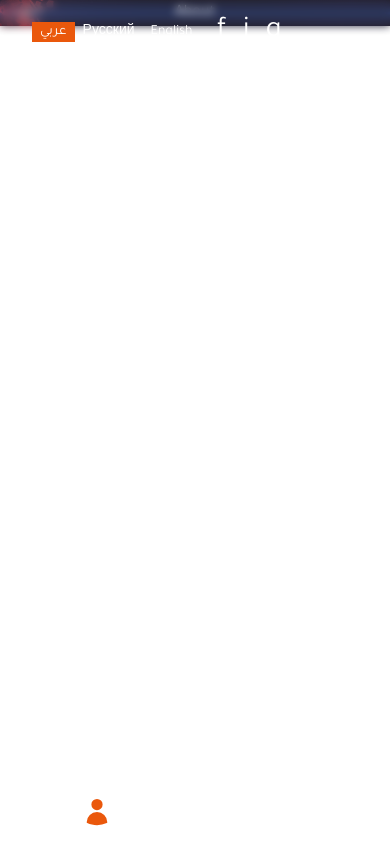
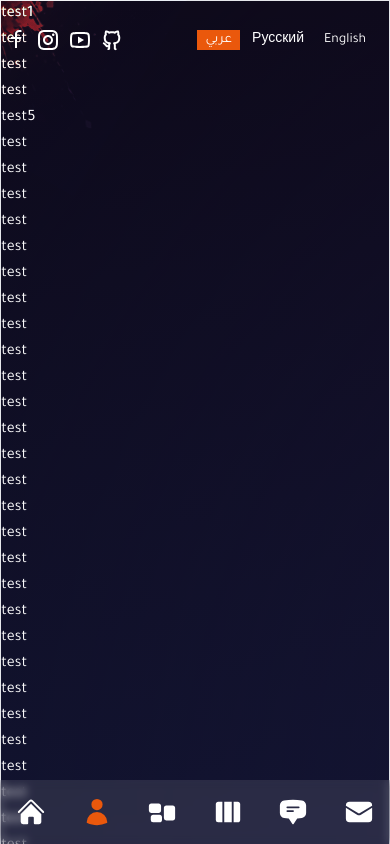
Before and after one commit to ma-91-02/mohamed-portfolio, a Next.js app: page /ar/about in a window 390 px wide. Shown: the top 844 px of the page. Built offline with nearby package versions, Linux system fonts and the light colour scheme.

Commit message:
start page about

```diff
--- a/package.json
+++ b/package.json
@@ -19,7 +19,8 @@
     "react-dom": "^18",
     "react-icons": "^5.0.1",
     "swiper": "^11.0.7",
-    "tailwind-scrollbar": "^3.1.0"
+    "tailwind-scrollbar": "^3.1.0",
+    "tsparticles": "^3.3.0"
   },
   "devDependencies": {
     "@types/node": "^20",
--- a/src/app/[locale]/about/page.tsx
+++ b/src/app/[locale]/about/page.tsx
@@ -1,3 +1,7 @@
+"use client"
+import Circles from "@/src/components/circles";
+import Avatar from "@/src/components/avatar";
+import React, { useState } from "react";
 // icons
 import {
   FaHtml5,
@@ -23,19 +27,19 @@ const aboutData = [
     info: [
       {
         title: 'Web Development',
-        // icons: [
-        //   <FaHtml5 />,
-        //   <FaCss3 />,
-        //   <FaJs />,
-        //   <FaReact />,
-        //   <SiNextdotjs />,
-        //   <SiFramer />,
-        //   <FaWordpress />,
-        // ],
+        icons: [
+          <FaHtml5 key={0} />,
+          <FaCss3 key={1} />,
+          <FaJs key={2} />,
+          <FaReact key={3} />,
+          <SiNextdotjs key={4} />,
+          <SiFramer key={5} />,
+          <FaWordpress key={6} />,
+        ],
       },
       {
         title: 'UI/UX Design',
-        // icons: [<FaFigma />, <SiAdobexd />, <SiAdobephotoshop />],
+        icons: [<FaFigma key={7} />, <SiAdobexd key={8} />, <SiAdobephotoshop key={9} />],
       },
     ],
   },
@@ -88,6 +92,59 @@ const aboutData = [
   },
 ];
 
+
+// framer motion
+import { motion } from 'framer-motion';
+import { fadeIn } from "@/variants";
 export default function About() {
-  return <div>About</div>;
+  return <main className="flex flex-col w-full h-full overflow-y-auto">
+    <Circles />
+    <div className="w-full h-[5000px] border flex flex-col">
+      <motion.div
+        variants={fadeIn('right', 0.2)}
+        initial='hidden'
+        animate="show"
+        exit='hidden'
+        className="flex absolute bottom-0 -left-[370px]">
+        <Avatar />
+      </motion.div>
+      <h1>test1</h1>
+      <h1>test</h1>
+      <h1>test</h1>
+      <h1>test</h1>
+      <h1>test5</h1>
+      <h1>test</h1>
+      <h1>test</h1>
+      <h1>test</h1>
+      <h1>test</h1>
+      <h1>test</h1>
+      <h1>test</h1>
+      <h1>test</h1>
+      <h1>test</h1>
+      <h1>test</h1>
+      <h1>test</h1>
+      <h1>test</h1>
+      <h1>test</h1>
+      <h1>test</h1>
+      <h1>test</h1>
+      <h1>test</h1>
+      <h1>test</h1>
+      <h1>test</h1>
+      <h1>test</h1>
+      <h1>test</h1>
+      <h1>test</h1>
+      <h1>test</h1>
+      <h1>test</h1>
+      <h1>test</h1>
+      <h1>test</h1>
+      <h1>test</h1>
+      <h1>test</h1>
+      <h1>test</h1>
+      <h1>test</h1>
+      <h1>test</h1>
+      <h1>test</h1>
+      <h1>test</h1>
+      <h1>test 2</h1>
+    </div>
+  </main>;
 };
--- a/src/app/[locale]/page.tsx
+++ b/src/app/[locale]/page.tsx
@@ -1,8 +1,7 @@
 "use client"
 import { useTranslations } from "next-intl";
 import Image from "next/image";
-// import Content from "./components/home-page/content";
-// import PraticlesContainer from "./components/particles-container";
+
 
 
 // components
@@ -21,10 +20,11 @@ export default function Home() {
     // <main className=" flex">
     <div className="xl:px-32 w-full h-full  xl:max-h-[820px] flex flex-col z-20 flex-1 items-center xl:justify-center  xl:flex-row  xl:my-0">
       <div className="mt-[120px]"></div>
+      {/* particles */}
       <ParticlesContainer />
       {/* image */}
       <div className="w-[60%] md:w-[50%]  xl:w-[40%] flex justify-center items-center">
-          {/* particles */}
+
         {/* Avatar img */}
         <motion.div
           variants={fadeIn('up', 0.5)} initial='hidden' animate='show' exit='hidden' transition={{ duration: 1, ease: 'easeInOut' }}
--- a/src/components/circles.tsx
+++ b/src/components/circles.tsx
@@ -1,3 +1,13 @@
+import Image from "next/image"
+
 export default function Circles(){
-  return <div>Circles</div>
+  return <div className="w-[200px] xl:w-[300px] absolute -right-16 -bottom-2 mix-blend-color-dodge animate-pulse duration-75 z-10">
+    <Image
+      src={'/imgs/circles.png'}
+      width={260}
+      height={200}
+      alt=""
+      className=" w-full h-full"
+    />
+  </div>
 }
--- a/src/components/header/header.tsx
+++ b/src/components/header/header.tsx
@@ -1,7 +1,18 @@
 import ItemNav from "./item-nav"
-
+import Socials from "../socials"
+import LocalSwitcher from "./local-switcher"
 export default function Header() {
   return (
-    <div>header</div>
+    <div className="flex flex-row w-full  items-center justify-between xl:justify-center absolute left-0 top-0 z-50">
+      <div className="flex  w-full h-[80px] items-center justify-start xl:pl-[100px]">
+
+        <Socials />
+      </div>
+      <div className="flex  w-full h-[80px] items-center justify-end xl:pr-[160px]">
+
+        <LocalSwitcher />
+      </div>
+
+    </div>
   )
 }
--- a/src/components/header/left-nav.tsx
+++ b/src/components/header/left-nav.tsx
@@ -11,6 +11,9 @@ import {
   HiChatBubbleBottomCenterText,
   HiEnvelope,
 } from 'react-icons/hi2';
+
+// components
+import Socials from '../socials';
 // nav data
 export const navData = [
   { name: 'home', path: '/', icon: <HiHome /> },
@@ -28,6 +31,8 @@ export const navData = [
     icon: <HiEnvelope />,
   },
 ];
+
+
 export default function LeftNav() {
   const path = usePathname();
   return (
@@ -36,10 +41,11 @@ export default function LeftNav() {
       <div className="flex w-full xl:flex-col items-center justify-between xl:justify-center gap-y-10 px-4 md:px-40 xl:px-0 h-[40px] xl:h-max py-8 bg-white/10 backdrop-blur-sm text-3xl xl:text-xl xl:rounded-full">
         <div className='flex flex-row justify-center items-center xl:flex-col'>
           <LocalSwitcher />
-          <ul className='flex flex-row xl:flex-col items-center justify-between gap-x-4'>
-            <li>f</li>
+          <Socials/>
+          <ul>
+            {/* <li>f</li>
             <li>i</li>
-            <li>g</li>
+            <li>g</li> */}
           </ul>
         </div>
       </div>
--- a/src/components/header/local-switcher.tsx
+++ b/src/components/header/local-switcher.tsx
@@ -7,8 +7,8 @@ export default function LocalSwitcher() {
   const path = usePathname();
 
   return (
-    <ul className="flex w-full xl:flex-col items-center justify-between xl:justify-center gap-y-10 px-4 md:px-40 xl:px-0 h-[40px]  xl:h-max py-8 text-sm md:text-lg xl:rounded-full">
-      <li className={path.startsWith("/ar") ? 'px-2 w-full text-center bg-orange-600' : `px-2 `} >
+    <ul className="flex   items-center justify-between xl:justify-center gap-x-1 xl:gap-x-4 px-4 md:px-40 xl:px-0    py-8 text-sm md:text-lg xl:rounded-full">
+      <li className={path.startsWith("/ar") ? 'px-2 w-full text-center bg-orange-600 ' : `px-2`} >
         <Link href={`/ar${path.replace('/ru', '').replace('/en', '').replace("/ar", '')}`}>عربي</Link>
       </li>
       <li className={path.startsWith("/ru") ? 'px-2 w-full text-center bg-orange-600' : `px-2 `}>
--- a/src/components/header/main-header.tsx
+++ b/src/components/header/main-header.tsx
@@ -10,9 +10,10 @@ export default function MainHeader() {
   const t = useTranslations("Navigation");
   return (
     <header className="">
+      <Header/>
       <TopLeftImg/>
       <RightNav/>
-      <LeftNav/>
+      {/* <LeftNav/> */}
       {/* <Header /> */}
       {/* <LocalSwitcher /> */}
     </header>
--- a/src/components/layout.tsx
+++ b/src/components/layout.tsx
@@ -10,7 +10,7 @@ interface RootLayoutProps {
 export default function Layout({ children }: RootLayoutProps) {
   const path = usePathname()
   return (
-    <AnimatePresence mode="wait">
+    <AnimatePresence mode="sync">
       <motion.div key={path} className='flex w-full h-full  flex-col items-center justify-center overflow-y-auto bg-gradient-to-b from-black/60 via-blue-950 to-black/60'>
         <Transition />
         {children}
--- a/src/components/particles-container.tsx
+++ b/src/components/particles-container.tsx
@@ -1,3 +1,100 @@
-export default function ParticlesContainer(){
-  return <div>Praticles Container</div>
+import { useEffect, useState , useCallback} from "react";
+import Particles, { initParticlesEngine } from "@tsparticles/react";
+import { loadFull } from "tsparticles";
+
+export default function ParticlesContainer() {
+  const [init, setInit] = useState(false);
+
+  useEffect(() => {
+    initParticlesEngine(async (engine) => {
+      await loadFull(engine);
+    }).then(() => {
+      setInit(true);
+    });
+  }, []);
+
+  const particlesLoaded = useCallback(async()=>{}, [])
+
+  return (
+    init && (
+      <Particles
+      className=" z-0"
+        id="tsparticles"
+        particlesLoaded={particlesLoaded}
+        options={{
+          fullScreen:{enable:true},
+          background: {
+            color: {
+              value: "",
+            },
+          },
+          fpsLimit: 120,
+          interactivity: {
+            events: {
+              onClick: {
+                enable: false,
+                mode: "push",
+              },
+              onHover: {
+                enable: true,
+                mode: "repulse",
+              },
+              resize: true,
+            },
+            modes: {
+              push: {
+                quantity: 90,
+              },
+              repulse: {
+                distance: 200,
+                duration: 0.4,
+              },
+            },
+          },
+          particles: {
+            color: {
+              value: "#ffffff",
+            },
+            links: {
+              color: "#ffffff",
+              distance: 150,
+              enable: true,
+              opacity: 0.5,
+              width: 1,
+            },
+            collisions:{
+              enable:true
+            },
+            move: {
+              direction: "none",
+              enable: true,
+              outModes: {
+                default: "bounce",
+              },
+              random: true,
+              speed: 6,
+              straight: true,
+            },
+            number: {
+              density: {
+                enable: true,
+                area: 800,
+              },
+              value: 80,
+            },
+            opacity: {
+              value: 0.5,
+            },
+            shape: {
+              type: "circle",
+            },
+            size: {
+              value: { min: 1, max: 5 },
+            },
+          },
+          detectRetina: true,
+        }}
+      />
+    )
+  );
 }
--- a/src/components/socials.tsx
+++ b/src/components/socials.tsx
@@ -1,3 +1,17 @@
-export default function Socials(){
-  return <div>Socials</div>
+import Link from "next/link"
+import {
+  RiYoutubeLine,
+  RiInstagramLine,
+  RiFacebookLine,
+  RiGithubLine,
+} from 'react-icons/ri'
+export default function Socials() {
+  return (
+    <div className='flex flex-row  items-center justify-center gap-x-2 xl:gap-x-4 px-1'>
+      <Link className=" text-2xl xl:text-3xl hover:bg-orange-600 w-full text-center flex items-center justify-center" href='#'> <RiFacebookLine /></Link>
+      <Link className=" text-2xl xl:text-3xl hover:bg-orange-600 w-full text-center flex items-center justify-center"  href='#'><RiInstagramLine /></Link>
+      <Link className=" text-2xl xl:text-3xl hover:bg-orange-600 w-full text-center flex items-center justify-center"  href='#'><RiYoutubeLine/></Link>
+      <Link className=" text-2xl xl:text-3xl hover:bg-orange-600 w-full text-center flex items-center justify-center"  href='#'><RiGithubLine/></Link>
+    </div>
+  )
 }
```
Also changed, not shown: 1 other file (tests, documents, lock files or other folders). Lines whose indentation alone changed are shown as unchanged.
